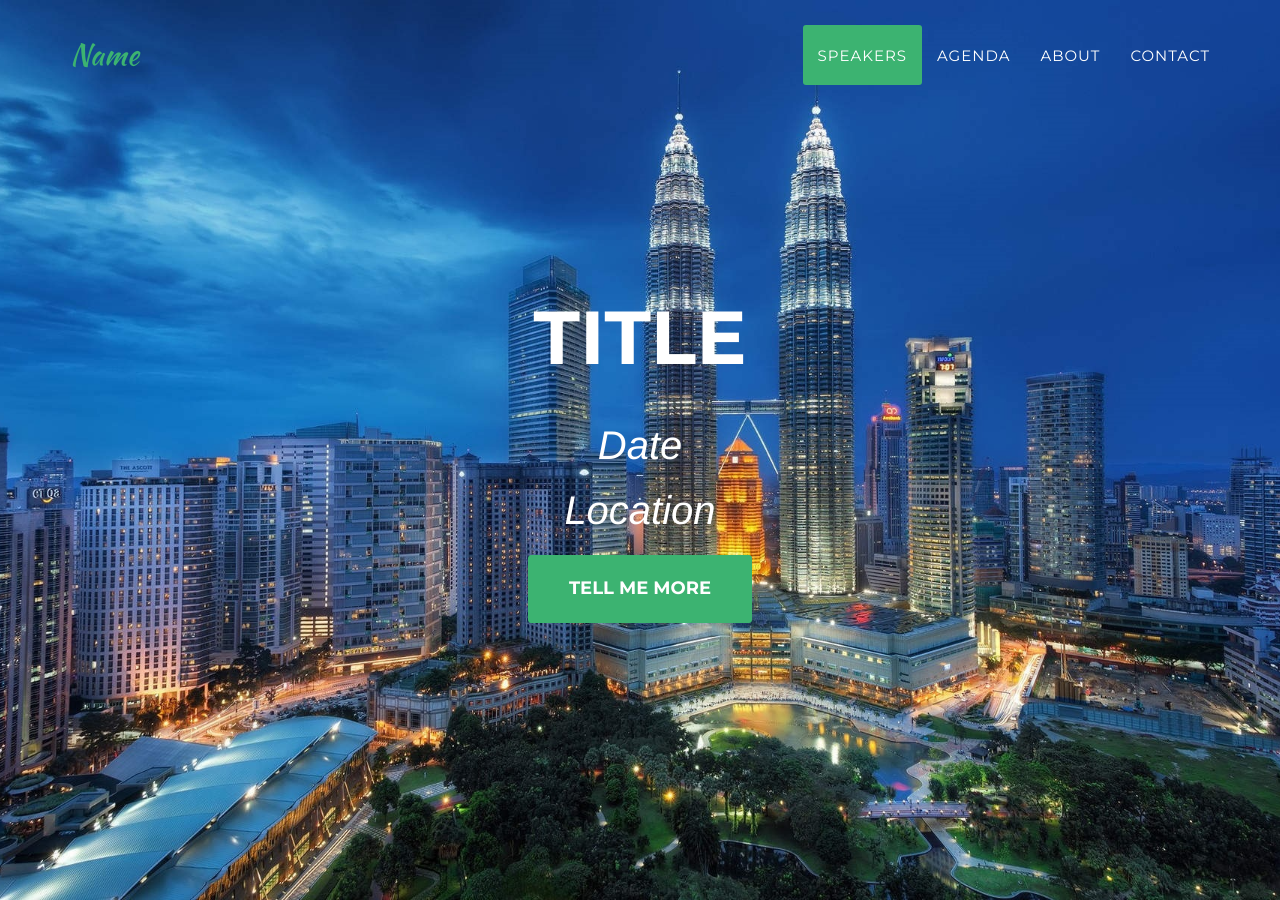
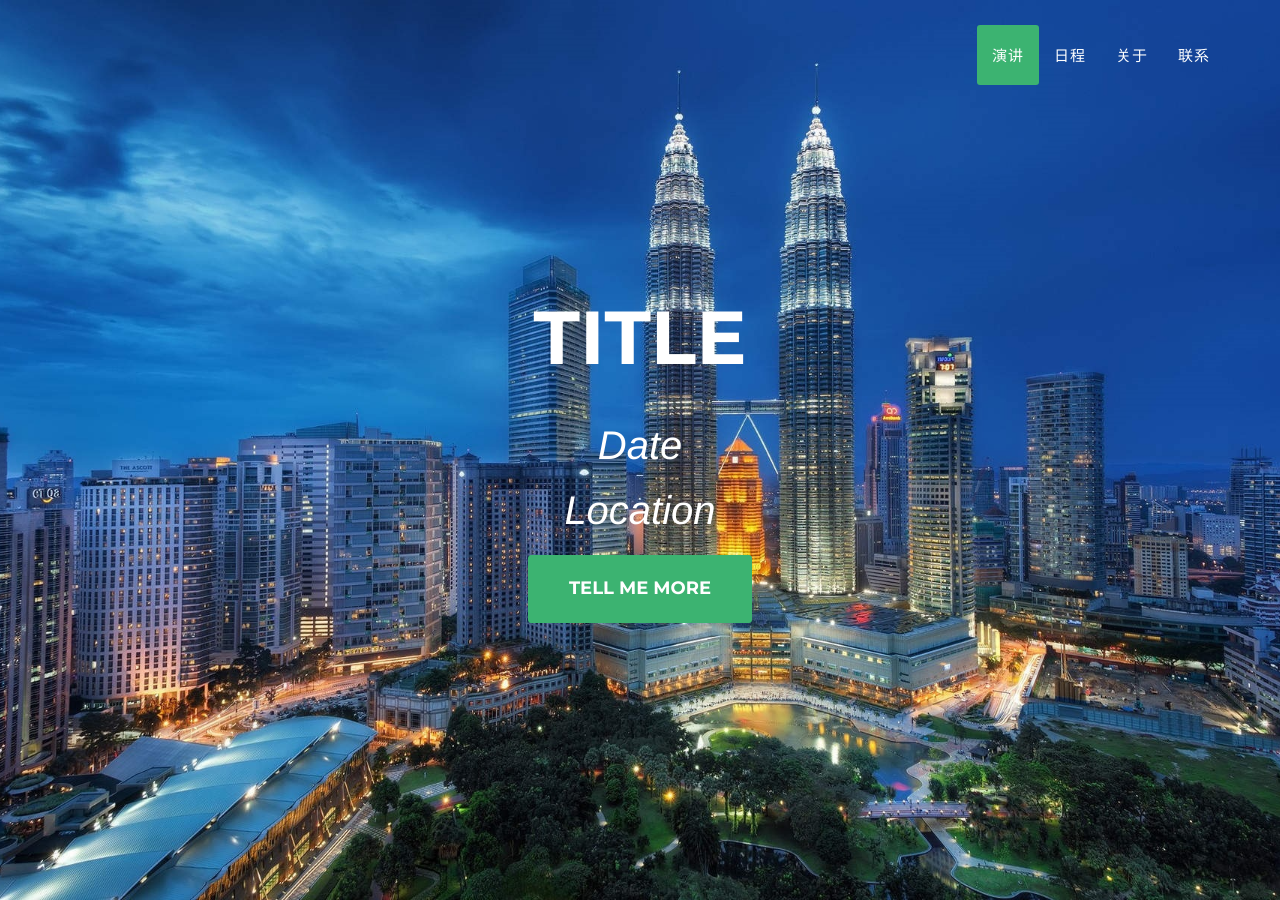
Before and after one commit to gongLiangHua/gongLiangHua.github.io, a Jekyll site: the page built from _2016_pages/index.html, in a window 1280 px wide and 900 px high. Built offline with Jekyll 4.4.1, drawn with Linux system fonts in a browser that asks for light colours; some web fonts are replaced.

Commit message:
Update header-home.html

```diff
--- a/_includes/2016_data/header-home.html
+++ b/_includes/2016_data/header-home.html
@@ -9,7 +9,7 @@
                     <span class="icon-bar"></span>
                     <span class="icon-bar"></span>
                 </button>
-                <a class="navbar-brand page-scroll" href="/">Name</a>
+
             </div>
 
             <!-- Collect the nav links, forms, and other content for toggling -->
@@ -19,16 +19,16 @@
                         <a href="/"></a>
                     </li>
                     <li>
-                        <a class="page-scroll" href="#speakers">Speakers</a>
+                        <a class="page-scroll" href="#speakers">演讲</a>
                     </li>
                     <li>
-                        <a class="page-scroll" href="/2016/agenda">Agenda</a>
+                        <a class="page-scroll" href="/2016/agenda">日程</a>
                     </li>
                     <li>
-                        <a class="page-scroll" href="#about">About</a>
+                        <a class="page-scroll" href="#about">关于</a>
                     </li>
                     <li>
-                        <a class="page-scroll" href="#contact">Contact</a>
+                        <a class="page-scroll" href="#contact">联系</a>
                     </li>
                 </ul>
             </div>
```
